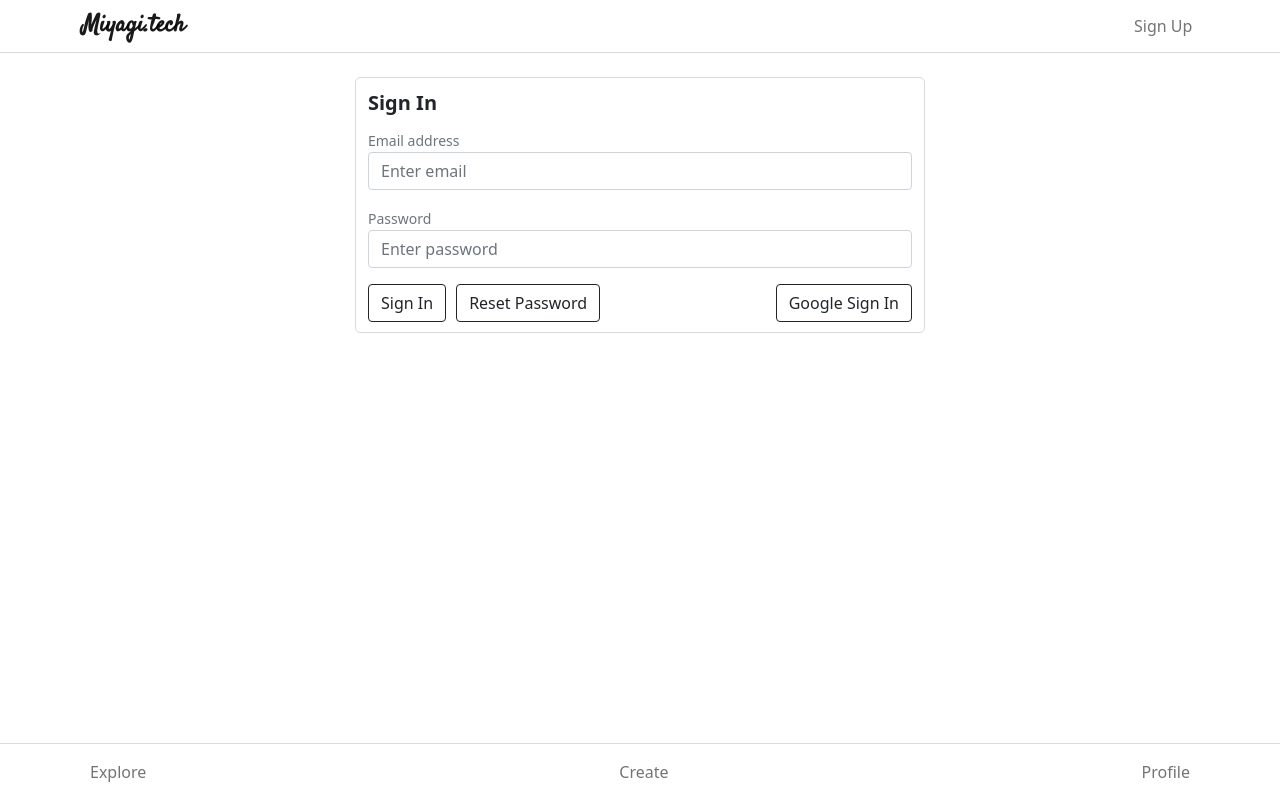
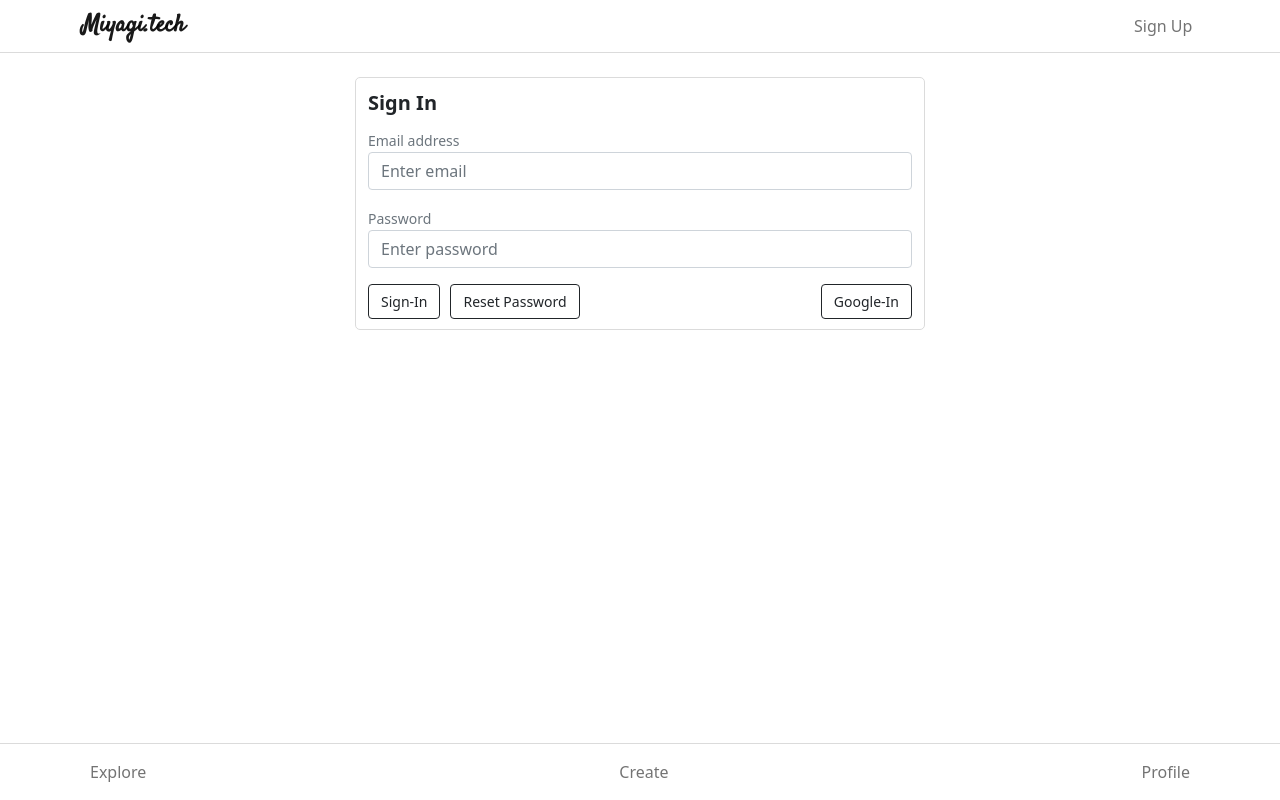
Before and after one commit to asherman-ca/miyagi, a React (Create React App) app: page /sign-in in a window 1280 px wide. Built offline with nearby package versions, Linux system fonts and the light colour scheme; no server answers.

Commit message:
sign in and sign up form fixes

```diff
--- a/src/App.css
+++ b/src/App.css
@@ -107,6 +107,11 @@ body {
 .googleCol {
 	display: flex;
 	justify-content: right;
+}
+
+.authButton {
+	/* margin-left: auto !important; */
+	font-size: .875rem !important;
 }
 
 .googleButton:hover {
--- a/src/components/OAuth.jsx
+++ b/src/components/OAuth.jsx
@@ -39,9 +39,9 @@ function OAuth() {
     <Button
       variant="outline-dark"
       onClick={onGoogleClick}
-      className="googleButton"
+      className="googleButton authButton"
     >
-      Google Sign {location.pathname === '/sign-up' ? 'Up' : 'In'}
+      Google-{location.pathname === '/sign-up' ? 'Up' : 'In'}
     </Button>
   )
 }
--- a/src/pages/SignIn.jsx
+++ b/src/pages/SignIn.jsx
@@ -75,20 +75,20 @@ function SignIn() {
             </Form.Group>
 
             <Row>
-              <Col>
+              <Col xs={8}>
                 <Button
-                    variant="outline-dark"
+                    variant="outline-dark authButton"
                     type="submit"
                   >
-                    Sign In
+                    Sign-In
                 </Button>
                 <Link to='/forgot-password'>
-                  <Button className="resetButton" variant="outline-dark">
+                  <Button className="resetButton authButton" variant="outline-dark">
                     Reset Password
                   </Button>
                 </Link>
               </Col>
-              <Col className="googleCol">
+              <Col xs={4} className="googleCol">
                 <OAuth />
               </Col>
             </Row>
--- a/src/pages/SignUp.jsx
+++ b/src/pages/SignUp.jsx
@@ -104,15 +104,16 @@ function SignUp() {
             </Form.Group>
 
             <Row>
-              <Col>
+              <Col xs={7}>
                 <Button
                     variant="outline-dark"
                     type="submit"
+                    className="authButton"
                   >
-                    Sign Up
+                    Sign-Up
                 </Button>
               </Col>
-              <Col className="googleCol">
+              <Col className="googleCol" xs={5}>
                 <OAuth />
               </Col>
             </Row>
```
